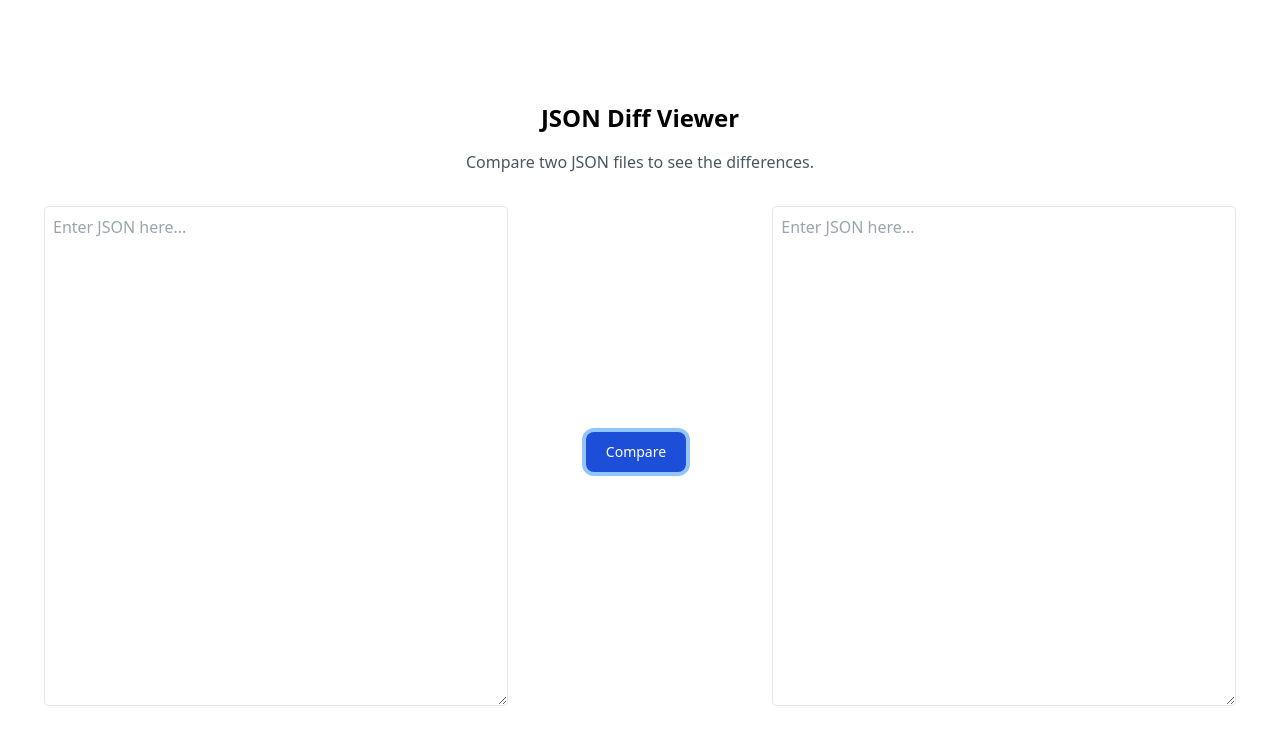
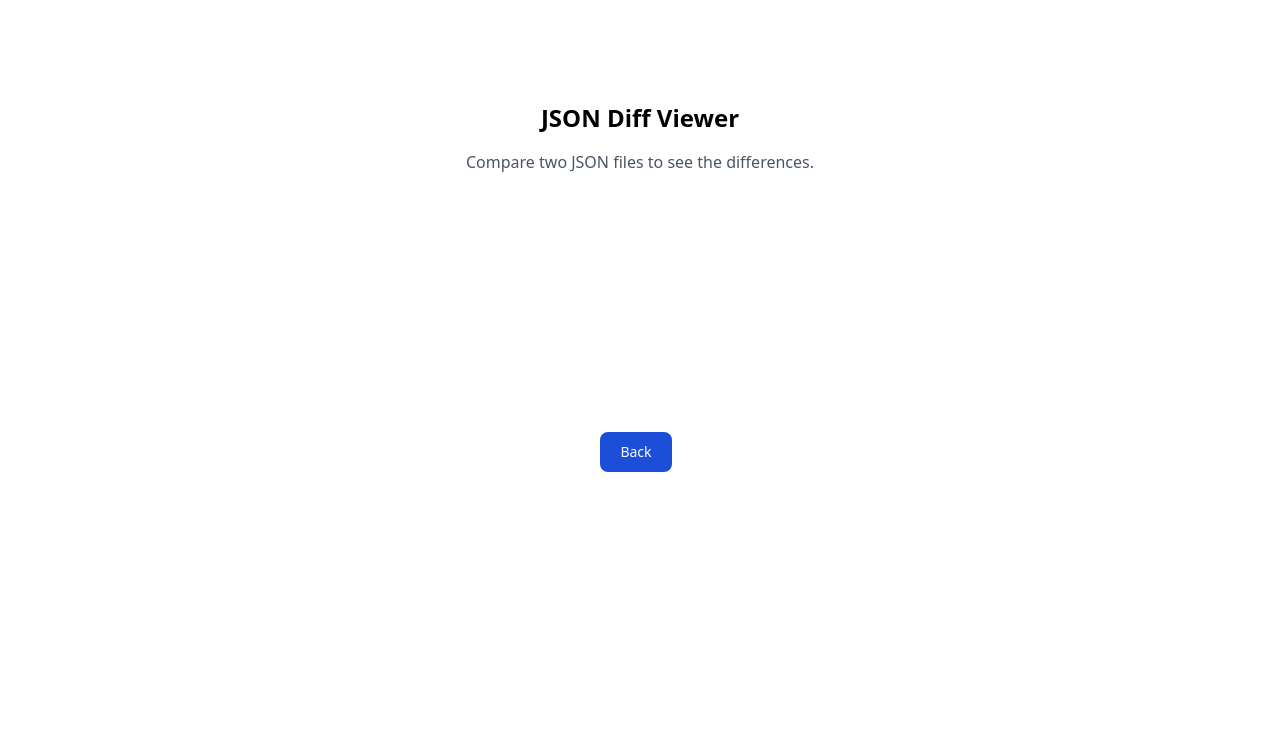
Before and after one commit to mufasa-dev/Json-diff, an Angular app: page / in a window 1280 px wide. Both pictures are taken after a click on the button "Compare". Shown: the top 744 px of the page. Built offline with nearby package versions, Linux system fonts and the light colour scheme.

Commit message:
feat: show result json

```diff
--- a/src/app/app.html
+++ b/src/app/app.html
@@ -2,12 +2,22 @@
     <div class="flex flex-col items-center justify-center h-screen">
         <h1 class="text-2xl font-bold mb-4">JSON Diff Viewer</h1>
         <p class="text-gray-600 mb-8">Compare two JSON files to see the differences.</p>
-        <div class="w-full flex flex-row justify-center items-center gap-4 px-10 min-h-[500px]">
-            <app-json-textarea class="basis-2/5 h-full" [json]="json1"></app-json-textarea>
-            <div class="flex flex-row justify-center items-center px-3 size-20 basis-1/5">
-                <button class="btn-primary">Compare</button>
+        @if (showResult) {
+            <div class="w-full flex flex-row justify-center items-center gap-4 px-10 min-h-[500px]">
+                <div [innerHTML]="diffHtml1"></div>
+                <div class="flex flex-row justify-center items-center px-3 size-20 basis-1/5" (click)="showResult = false">
+                    <button class="btn-primary">Back</button>
+                </div>
+                <div [innerHTML]="diffHtml1"></div>
             </div>
-            <app-json-textarea class="basis-2/5 h-full" [json]="json2"></app-json-textarea>
-        </div>
+        } @else {
+            <div class="w-full flex flex-row justify-center items-center gap-4 px-10 min-h-[500px]">
+                <app-json-textarea class="basis-2/5 h-full" [(json)]="json1"></app-json-textarea>
+                <div class="flex flex-row justify-center items-center px-3 size-20 basis-1/5" (click)="compareJsonLines()">
+                    <button class="btn-primary">Compare</button>
+                </div>
+                <app-json-textarea class="basis-2/5 h-full" [(json)]="json2"></app-json-textarea>
+            </div>
+        }
     </div>
 </div>
```
